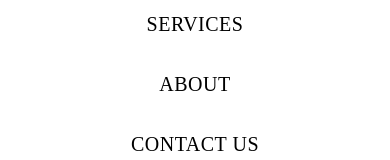
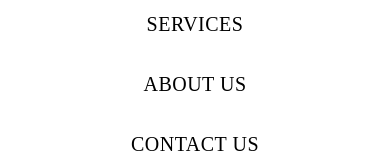
Before and after one commit to iamthetailor/blackstone, a Next.js app: page /about-us in a window 390 px wide. Both pictures are taken after a click on the button "Open menu". Shown: the part 279-439 px from the top of the page. Built offline with nearby package versions, Linux system fonts and the light colour scheme; a web font is replaced by a local one.

Commit message:
Fix: navigation menu broken links

```diff
--- a/app/about-us/page.tsx
+++ b/app/about-us/page.tsx
@@ -197,7 +197,7 @@ export default function AboutUs() {
                   </div>
                 </div>
                 <Image
-                  src="/images/DSC00810.jpeg"
+                  src="/images/DSC00810.JPEG"
                   alt="General Contractors"
                   width={500}
                   height={300}
@@ -224,7 +224,7 @@ export default function AboutUs() {
                   </div>
                 </div>
                 <Image
-                  src="/images/IMG_3343.jpeg"
+                  src="/images/IMG_3343.JPEG"
                   alt="Homeowners"
                   width={500}
                   height={300}
--- a/app/components/Navbar.tsx
+++ b/app/components/Navbar.tsx
@@ -96,10 +96,10 @@ export function Navbar() {
         >
           <div className="container mx-auto px-4 h-full flex flex-col">
             <div className="flex-1 flex flex-col justify-center items-center text-center space-y-8 py-20">
-              {['Home', 'Services', 'About', 'Contact Us'].map((item, index) => (
+              {['Home', 'Services', 'About Us', 'Contact Us'].map((item, index) => (
                 <Link
                   key={item}
-                  href={item === 'Home' ? '/' : `/${item.toLowerCase()}-us`}
+                  href={item === 'Home' ? '/' : `/${item.toLowerCase().replace(' ', '-')}`}
                   className={`text-xl font-medium font-['Lexend_Peta'] uppercase text-black hover:text-gray-600 tracking-wide transition-all duration-300 transform hover:translate-x-2 ${
                     isMenuOpen ? 'translate-x-0 opacity-100' : '-translate-x-8 opacity-0'
                   }`}
--- a/app/contact-us/page.tsx
+++ b/app/contact-us/page.tsx
@@ -199,7 +199,7 @@ export default function ContactUs() {
                     type="submit"
                     variant="default"
                     size="lg"
-                    className="min-w-[180px] justify-center rounded-none hover:bg-white hover:text-black transition-all hover:translate-y-[-5px]"
+                    className="w-full md:w-auto min-w-[180px] justify-center rounded-none hover:bg-white hover:text-black transition-all hover:translate-y-[-5px]"
                     disabled={isLoading}
                   >
                     {isLoading ? 'SENDING...' : 'SEND MESSAGE'}
--- a/app/get-a-quote/page.tsx
+++ b/app/get-a-quote/page.tsx
@@ -290,7 +290,7 @@ export default function GetAQuote() {
                   type="submit"
                   variant="default"
                   size="lg"
-                  className="min-w-[180px] justify-center rounded-none hover:bg-white hover:text-black transition-all hover:translate-y-[-5px]"
+                  className="w-full md:w-auto min-w-[180px] justify-center rounded-none hover:bg-white hover:text-black transition-all hover:translate-y-[-5px]"
                   disabled={isLoading}
                 >
                   {isLoading ? 'SUBMITTING...' : 'SUBMIT REQUEST'}
```
